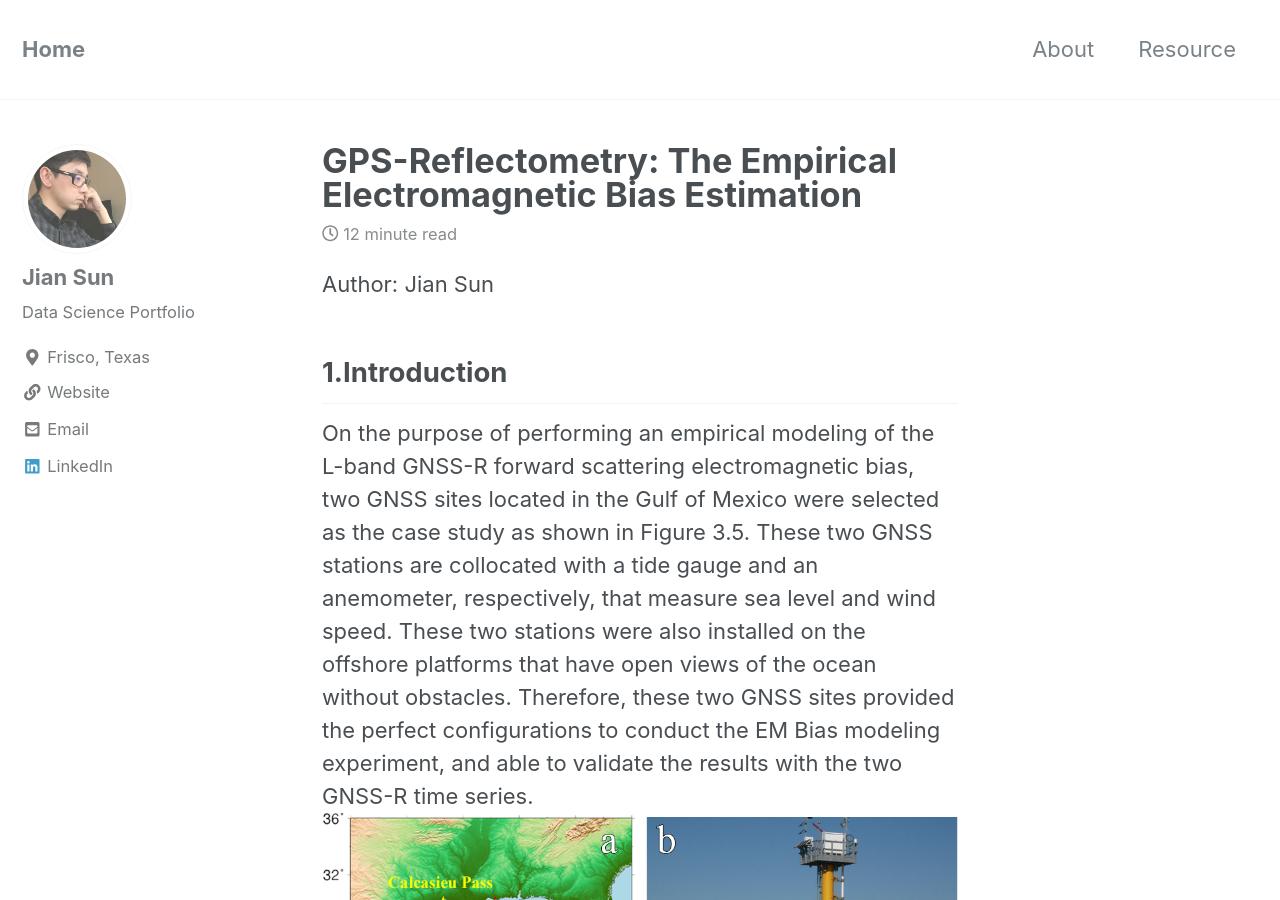
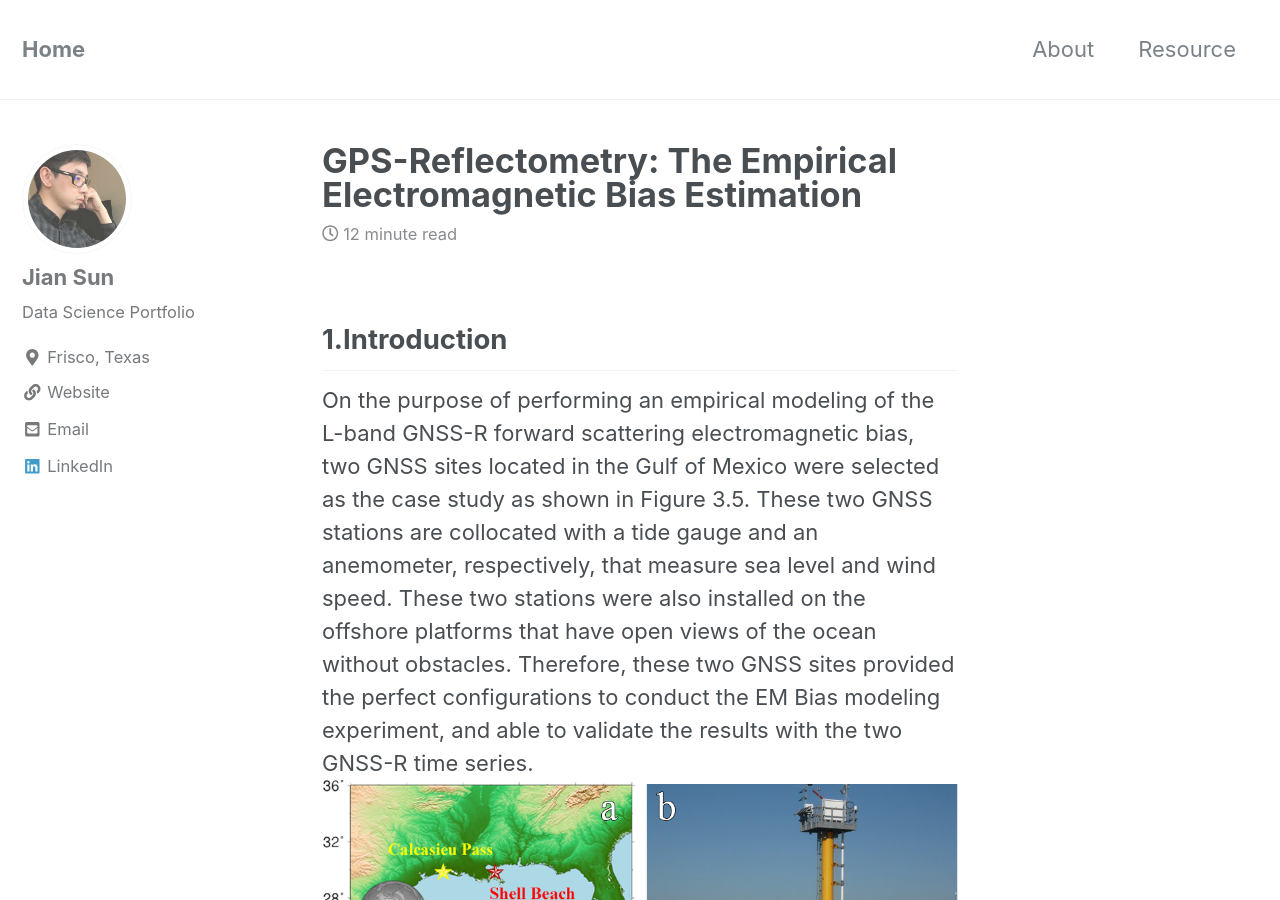
Before and after one commit to jianv/jianv.github.io, a Jekyll site: the page built from _posts/2015-05-20-gpsr-emb-empirical.md, in a window 1280 px wide and 900 px high. Built offline with Jekyll 4.4.1, drawn with Linux system fonts in a browser that asks for light colours; nearby versions of some CDN libraries.

Commit message:
Update 2015-05-20-gpsr-emb-empirical.md

```diff
--- a/_posts/2015-05-20-gpsr-emb-empirical.md
+++ b/_posts/2015-05-20-gpsr-emb-empirical.md
@@ -5,8 +5,6 @@ excerpt: "The goal of this post is to perform an empirical modeling of the L-ban
 mathjax: "true"
 
 ---
-Author: Jian Sun
-
 ## 1.Introduction
   On the purpose of performing an empirical modeling of the L-band GNSS-R forward scattering electromagnetic bias, two GNSS sites located in the Gulf of Mexico were selected as the case study as shown in Figure 3.5. These two GNSS stations are collocated with a tide gauge and an anemometer, respectively, that measure sea level and wind speed. These two stations were also installed on the offshore platforms that have open views of the ocean without obstacles. Therefore, these two GNSS sites provided the perfect configurations to conduct the EM Bias modeling experiment, and able to validate the results with the two GNSS-R time series.
   <img src="{{ site.url }}{{ site.baseurl }}/images/gpsr_emb_empirical/1_1.png" alt="linearly separable data">
```
